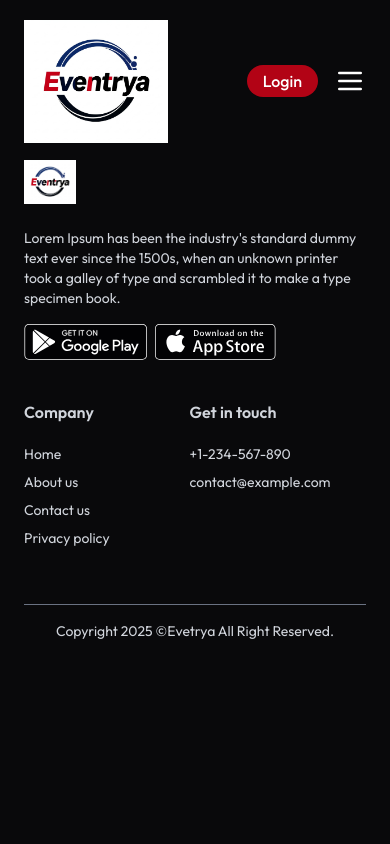
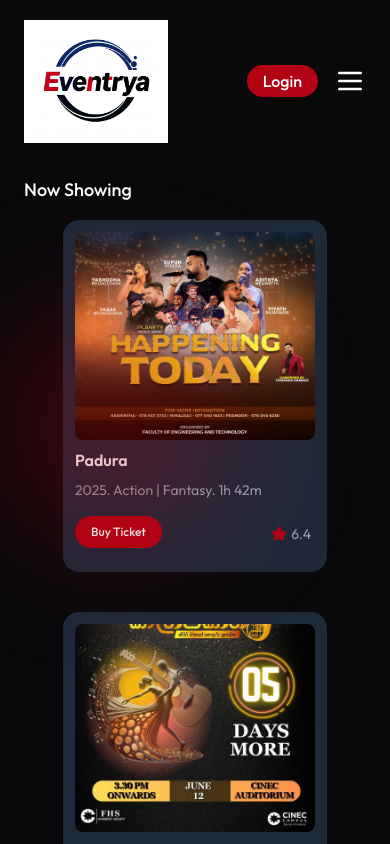
Before and after one commit to eventryaprojectPM/Eventryaproject, a React (Vite) app in the folder client/: page /favorite in a window 390 px wide. Shown: the top 844 px of the page. Built offline with nearby package versions, Linux system fonts and the light colour scheme; no server answers.

Commit message:
Event page

```diff
--- a/client/src/App.jsx
+++ b/client/src/App.jsx
@@ -9,6 +9,7 @@ import Favorite from "./pages/Favorite";
 import Navbar from "./Components/Navbar";
 import { Toaster } from "react-hot-toast";
 import Footer from "./Components/Footer";
+
 
 const App = () => {
   const location = useLocation();
@@ -25,6 +26,7 @@ const App = () => {
         <Route path="/movies/:id/:date" element={<SeatLayout />} />
         <Route path="/my-bookings" element={<MyBookings />} />
         <Route path="/favorite" element={<Favorite />} />
+
       </Routes>
       {!isAdminRoute && <Footer />}
     </>
--- a/client/src/pages/Favorite.jsx
+++ b/client/src/pages/Favorite.jsx
@@ -1,11 +1,26 @@
 import React from 'react'
+import { dummyShowsData } from '../assets/assets'
+import MovieCard from '../Components/MovieCard'
+import BlurCircle from '../Components/BlurCircle'
 
-const favorite = () => {
-  return (
-    <div>
+const Favorite = () => {
+  return dummyShowsData.length > 0 ? (
+    <div className='relative my-40 mb-60 px-6 md:px-16 lg:px-40 xl:px-44 overflow-hidden min-h-[80vh]'>
+      <BlurCircle top="150px" left="0px"/>
+      <BlurCircle bottom="50px" right="50px"/>
 
+      <h1 className='text-lg font-medium my-4'>Now Showing</h1>
+      <div className='flex flex-wrap max-sm:justify-center gap-10'>
+        {dummyShowsData.map((movie) => (
+          <MovieCard movie={movie} key={movie._id} />
+        ))}
+      </div>
+    </div>
+  ) : (
+    <div className='flex flex-col items-center justify-center h-screen'>
+      <h1 className='text-3xl font-bold text-center'>No movies available</h1>
     </div>
   )
 }
 
-export default favorite
+export default Favorite
--- a/client/src/pages/Movies.jsx
+++ b/client/src/pages/Movies.jsx
@@ -1,9 +1,24 @@
 import React from 'react'
+import { dummyShowsData } from '../assets/assets'
+import MovieCard from '../Components/MovieCard'
+import BlurCircle from '../Components/BlurCircle'
 
 const Movies = () => {
-  return (
-    <div>
+  return dummyShowsData.length > 0 ? (
+    <div className='relative my-40 mb-60 px-6 md:px-16 lg:px-40 xl:px-44 overflow-hidden min-h-[80vh]'>
+      <BlurCircle top="150px" left="0px"/>
+      <BlurCircle bottom="50px" right="50px"/>
 
+      <h1 className='text-lg font-medium my-4'>Now Showing</h1>
+      <div className='flex flex-wrap max-sm:justify-center gap-10'>
+        {dummyShowsData.map((movie) => (
+          <MovieCard movie={movie} key={movie._id} />
+        ))}
+      </div>
+    </div>
+  ) : (
+    <div className='flex flex-col items-center justify-center h-screen'>
+      <h1 className='text-3xl font-bold text-center'>No movies available</h1>
     </div>
   )
 }
```
Also changed, not shown: 1 other file (tests, documents, lock files or other folders).
